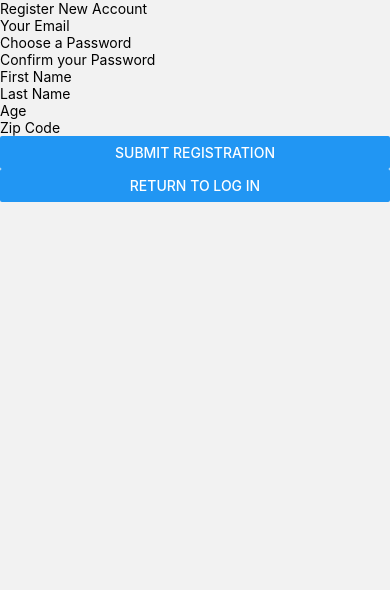
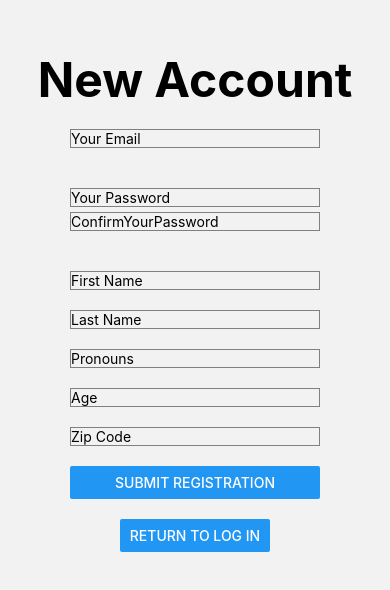
Before and after one commit to nategaulke/MealShareApp-FE, a React Native app: screen /Register in a window 390 px wide. Shown: the top 590 px of the page. Built offline with nearby package versions, Linux system fonts and the light colour scheme.

Commit message:
Basic login/register styling and auth context

```diff
--- a/App.js
+++ b/App.js
@@ -1,9 +1,12 @@
-import React from 'react';
-import { SafeAreaView } from 'react-native';
-import Navigation from './src/components/Navigation';
+import React from "react";
+import { SafeAreaView } from "react-native";
+import { AuthProvider } from "./src/authContext";
+import Navigation from "./src/components/Navigation";
 
 export default function App() {
-  return (
-    <Navigation />
-  );
+	return (
+		<AuthProvider>
+			<Navigation />
+		</AuthProvider>
+	);
 }
--- a/package.json
+++ b/package.json
@@ -10,6 +10,7 @@
 	},
 	"dependencies": {
 		"@expo/webpack-config": "^0.17.0",
+		"@react-native-async-storage/async-storage": "^1.17.10",
 		"@react-navigation/bottom-tabs": "^6.3.3",
 		"@react-navigation/native": "^6.0.12",
 		"@react-navigation/native-stack": "^6.8.0",
--- /dev/null
+++ b/src/authContext.js
@@ -0,0 +1,22 @@
+import React, { createContext, useState } from "react";
+
+export const AuthContext = createContext();
+
+export const AuthProvider = ({ children }) => {
+	const [userInfo, setUserInfo] = useState(undefined);
+
+	const receiveUserInfo = (receivedInfo) => {
+		setUserInfo(receivedInfo);
+	};
+
+	return (
+		<AuthContext.Provider
+			value={{
+				userInfo,
+				receiveUserInfo,
+			}}
+		>
+			{children}
+		</AuthContext.Provider>
+	);
+};
--- a/src/screens/LoginScreen.js
+++ b/src/screens/LoginScreen.js
@@ -1,35 +1,43 @@
-import React, { useState } from "react";
+import React, { useContext, useState } from "react";
 import { Text, View, TextInput, Button } from "react-native";
 import axios from "axios";
 
 import { useNavigation } from "@react-navigation/native";
+import { AuthContext } from "../authContext";
 
 export default function LoginScreen() {
 	const [email, setEmail] = useState("");
 	const [password, setPassword] = useState("");
 	const [error, setError] = useState("");
+	const { receiveUserInfo } = useContext(AuthContext);
 
 	const navigation = useNavigation();
 
 	return (
-		<View>
-			<Text>Log In</Text>
-			<View>
+		<View
+			style={{ display: "flex", alignItems: "center", paddingTop: 100 }}
+		>
+			<Text style={{ fontSize: 48, fontWeight: "bold" }}>Log In</Text>
+			<View style={{ width: 250, marginVertical: 20 }}>
 				<TextInput
+					style={styles.inputStyle}
 					placeholder="Your Email"
 					onChangeText={(email) => setEmail(email)}
 				/>
 			</View>
 
-			<View>
+			<View style={{ width: 250, marginVertical: 20 }}>
 				<TextInput
+					style={styles.inputStyle}
 					placeholder="Your Password"
 					secureTextEntry={true}
 					onChangeText={(password) => setPassword(password)}
 				/>
 			</View>
 
+			<View style={{ marginTop: 20, width: 150 }}>
 				<Button
+					style={{ marginVertical: 20, width: 150 }}
 					onPress={() => {
 						// https://meet4meal.azurewebsites.net/
 						// navigation.navigate("Home");
@@ -40,6 +48,7 @@ export default function LoginScreen() {
 							)
 							.then((res) => {
 								if (res.status == 200) {
+									receiveUserInfo(res.data.user);
 									navigation.navigate("Content");
 									setError("");
 								} else {
@@ -53,11 +62,21 @@ export default function LoginScreen() {
 					}}
 					title={"Submit Log In"}
 				/>
+			</View>
+			<View style={{ marginTop: 20, width: 150 }}>
 				<Button
 					onPress={() => navigation.navigate("Register")}
 					title={"Register New Account"}
 				/>
+			</View>
 			{error !== "" && <Text style={{ color: "red" }}>{error}</Text>}
 		</View>
 	);
 }
+
+const styles = {
+	inputStyle: {
+		borderColor: "gray",
+		borderWidth: 1,
+	},
+};
--- a/src/screens/MatchScreen.js
+++ b/src/screens/MatchScreen.js
@@ -1,12 +1,16 @@
-import React from 'react';
-import { View, Text } from 'react-native';
+import React, { useContext } from "react";
+import { View, Text } from "react-native";
+import { AuthContext } from "../authContext";
 
 function MatchScreen() {
-    return (
-        <View style={{ flex: 1, alignItems: 'center', justifyContent: 'center' }}>
-            <Text>Match Screen</Text>
-        </View>
-    );
+	const { userInfo } = useContext(AuthContext);
+	return (
+		<View
+			style={{ flex: 1, alignItems: "center", justifyContent: "center" }}
+		>
+			<Text>{userInfo ? userInfo._id : "Undefined"}</Text>
+		</View>
+	);
 }
 
 export default MatchScreen;
--- a/src/screens/RegisterScreen.js
+++ b/src/screens/RegisterScreen.js
@@ -1,8 +1,9 @@
-import React, { useState } from "react";
+import React, { useContext, useState } from "react";
 import { Text, View, TextInput, Button } from "react-native";
 import axios from "axios";
 
 import { useNavigation } from "@react-navigation/native";
+import { AuthContext } from "../authContext";
 
 export default function RegisterScreen() {
 	const [email, setEmail] = useState("");
@@ -10,68 +11,86 @@ export default function RegisterScreen() {
 	const [confirmPassword, setConfirmPassword] = useState("");
 	const [firstName, setFirstName] = useState("");
 	const [lastName, setLastName] = useState("");
+	const [pronouns, setPronouns] = useState("");
 	const [age, setAge] = useState("");
 	const [location, setLocation] = useState("");
 	const [error, setError] = useState("");
+	const { receiveUserInfo } = useContext(AuthContext);
 
 	const navigation = useNavigation();
 
 	return (
-		<View>
-			<Text>Register New Account</Text>
-			<View>
+		<View style={{ display: "flex", alignItems: "center", paddingTop: 50 }}>
+			<Text style={{ fontSize: 48, fontWeight: "bold" }}>
+				New Account
+			</Text>
+			<View style={{ width: 250, marginVertical: 20 }}>
 				<TextInput
+					style={styles.inputStyle}
 					placeholder="Your Email"
 					onChangeText={(email) => setEmail(email)}
 				/>
 			</View>
 
-			<View>
+			<View style={{ width: 250, marginTop: 20, marginBottom: 5 }}>
 				<TextInput
-					placeholder="Choose a Password"
+					style={styles.inputStyle}
+					placeholder="Your Password"
 					secureTextEntry={true}
 					onChangeText={(password) => setPassword(password)}
 				/>
 			</View>
 
-			<View>
+			<View style={{ width: 250, marginBottom: 20 }}>
 				<TextInput
-					placeholder="Confirm your Password"
+					style={styles.inputStyle}
+					placeholder="ConfirmYourPassword"
 					secureTextEntry={true}
-					onChangeText={(confirmPassword) =>
-						setConfirmPassword(confirmPassword)
-					}
+					onChangeText={(password) => setConfirmPassword(password)}
 				/>
 			</View>
 
-			<View>
+			<View style={{ marginTop: 20, width: 250 }}>
 				<TextInput
+					style={styles.inputStyle}
 					placeholder="First Name"
 					onChangeText={(firstName) => setFirstName(firstName)}
 				/>
 			</View>
 
-			<View>
+			<View style={{ marginTop: 20, width: 250 }}>
 				<TextInput
+					style={styles.inputStyle}
 					placeholder="Last Name"
 					onChangeText={(lastName) => setLastName(lastName)}
 				/>
 			</View>
 
-			<View>
+			<View style={{ marginTop: 20, width: 250 }}>
 				<TextInput
+					style={styles.inputStyle}
+					placeholder="Pronouns"
+					onChangeText={(pn) => setPronouns(pn)}
+				/>
+			</View>
+
+			<View style={{ marginTop: 20, width: 250 }}>
+				<TextInput
+					style={styles.inputStyle}
 					placeholder="Age"
 					onChangeText={(age) => setAge(age)}
 				/>
 			</View>
 
-			<View>
+			<View style={{ marginTop: 20, width: 250 }}>
 				<TextInput
+					style={styles.inputStyle}
 					placeholder="Zip Code"
 					onChangeText={(zip) => setLocation(zip)}
 				/>
 			</View>
 
+			<View style={{ marginTop: 20, width: 250 }}>
 				<Button
 					onPress={() => {
 						if (confirmPassword !== password) {
@@ -99,7 +118,11 @@ export default function RegisterScreen() {
 							return;
 						}
 
-					if (age === "" || isNaN(Number(age)) || Number(age) < 18) {
+						if (
+							age === "" ||
+							isNaN(Number(age)) ||
+							Number(age) < 18
+						) {
 							setError("Must Be 18+ To Use This App");
 							return;
 						}
@@ -120,29 +143,43 @@ export default function RegisterScreen() {
 									firstName,
 									lastName,
 									location,
+									pronouns,
 									age: Number(age),
 								}
 							)
 							.then((res) => {
-							if (res.status == 200) {
+								if (res.status == 201) {
+									receiveUserInfo(res.data.user);
 									navigation.navigate("Content");
 									setError("");
 								} else {
+									console.error(res.data);
 									setError("Registration Failed");
 								}
 							})
 							.catch((err) => {
-							setError("Invalid Login");
+								setError("Registration Error");
 								console.error(err);
 							});
 					}}
 					title={"Submit Registration"}
 				/>
+			</View>
+
+			<View style={{ marginTop: 20, width: 150 }}>
 				<Button
 					title={"Return to Log In"}
 					onPress={() => navigation.navigate("Login")}
 				/>
+			</View>
 			{error !== "" && <Text style={{ color: "red" }}>{error}</Text>}
 		</View>
 	);
 }
+
+const styles = {
+	inputStyle: {
+		borderColor: "gray",
+		borderWidth: 1,
+	},
+};
```
Also changed, not shown: 1 other file (tests, documents, lock files or other folders). Lines whose indentation alone changed are shown as unchanged.
